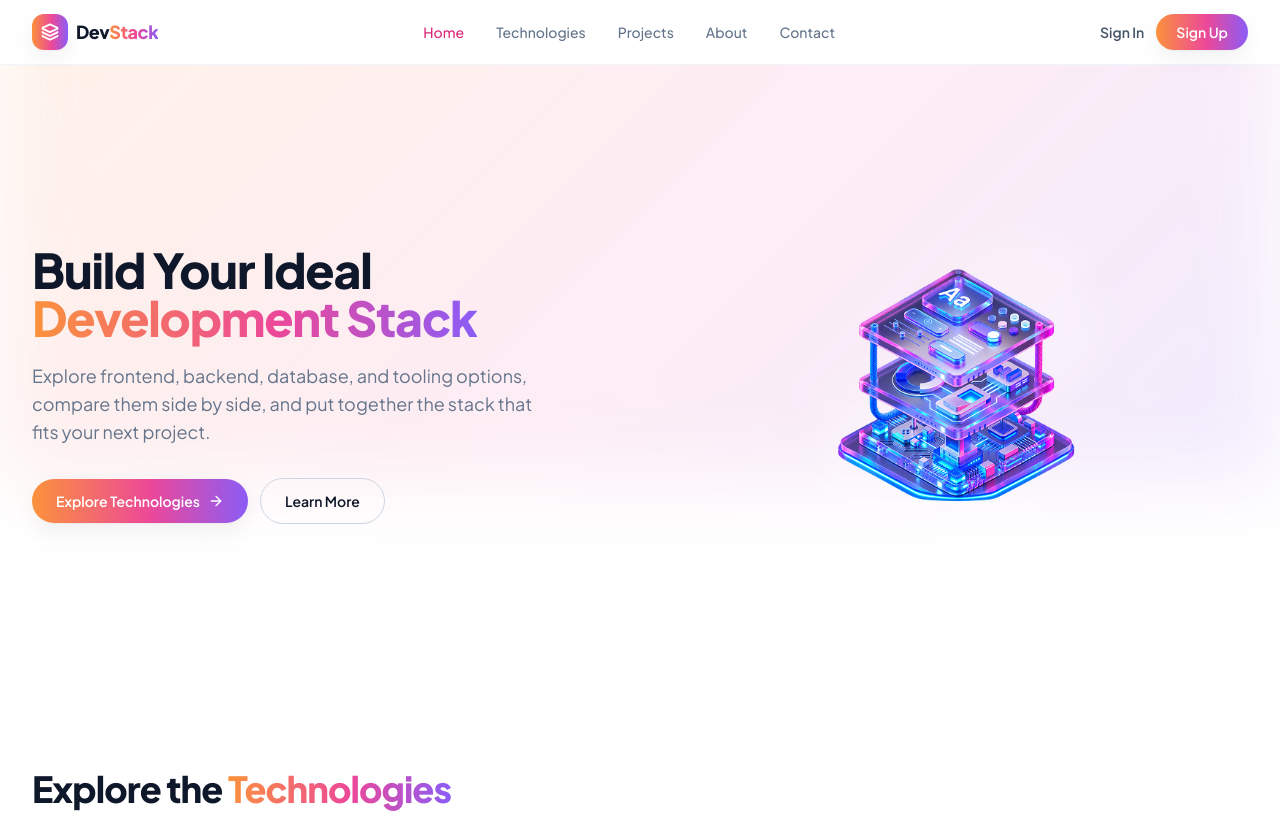
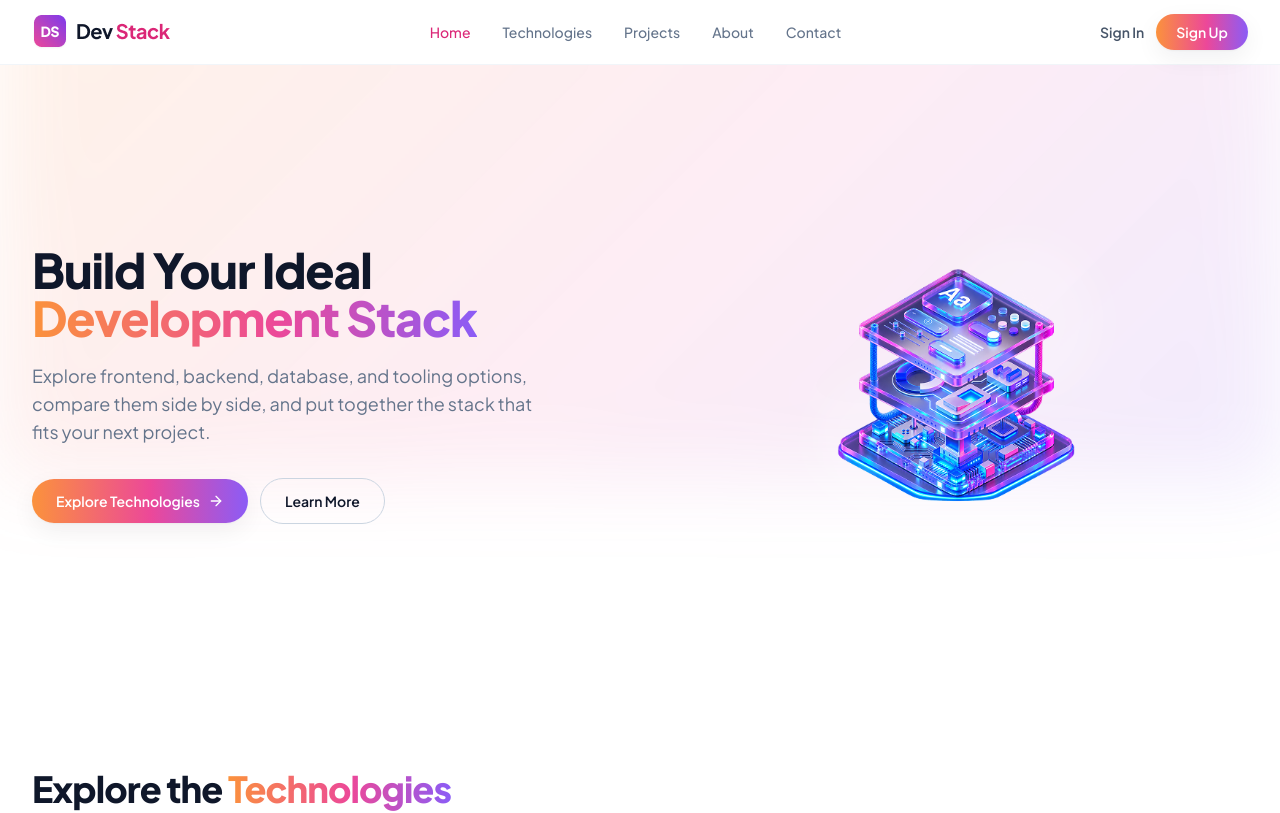
Before and after one commit to marufscode/DevStack, a React (Vite) app: page / in a window 1280 px wide. Shown: the top 813 px of the page. Built offline with nearby package versions, Linux system fonts and the light colour scheme.

Commit message:
README.md create

```diff
--- a/index.html
+++ b/index.html
@@ -8,7 +8,7 @@
       name="description"
       content="Build your ideal development stack — explore frontend, backend, database, and tooling options and assemble your own stack."
     />
-    <title>Dev Stack — Build Your Ideal Development Stack</title>
+    <title>Dev Stack</title>
   </head>
   <body>
     <div id="root"></div>
--- a/src/Components/Footer.tsx
+++ b/src/Components/Footer.tsx
@@ -31,9 +31,9 @@ const LINK_GROUPS = [
 ];
 
 const SOCIALS = [
-  { label: "GitHub", href: "https://github.com", Icon: FaGithub },
+  { label: "GitHub", href: "https://github.com/marufscode", Icon: FaGithub },
   { label: "Twitter", href: "https://twitter.com", Icon: FaTwitter },
-  { label: "LinkedIn", href: "https://linkedin.com", Icon: FaLinkedin },
+  { label: "LinkedIn", href: "https://www.linkedin.com/in/maruf-shamim/", Icon: FaLinkedin },
 ];
 
 export default function Footer() {
--- a/src/Components/Navbar.tsx
+++ b/src/Components/Navbar.tsx
@@ -1,5 +1,7 @@
 import { useState } from "react";
 import { Layers, Menu, X } from "lucide-react";
+import Logo from "../assets/logo-text.png";
+
 
 const NAV_LINKS = [
   { name: "Home", href: "#home" },
@@ -12,12 +14,7 @@ const NAV_LINKS = [
 function BrandMark() {
   return (
     <a href="#home" className="flex items-center gap-2 shrink-0">
-      <span className="grid h-9 w-9 place-items-center rounded-xl bg-brand-gradient text-white shadow-card">
-        <Layers size={18} strokeWidth={2.5} />
-      </span>
-      <span className="text-lg font-extrabold tracking-tight text-ink">
-        Dev<span className="text-gradient-brand">Stack</span>
-      </span>
+      <img src={Logo} alt="" />
     </a>
   );
 }
```
Also changed, not shown: 1 other file (tests, documents, lock files or other folders).
